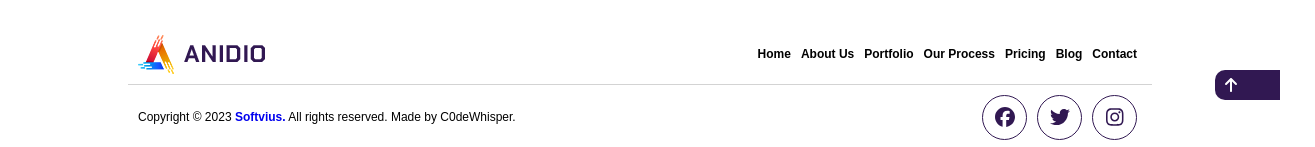
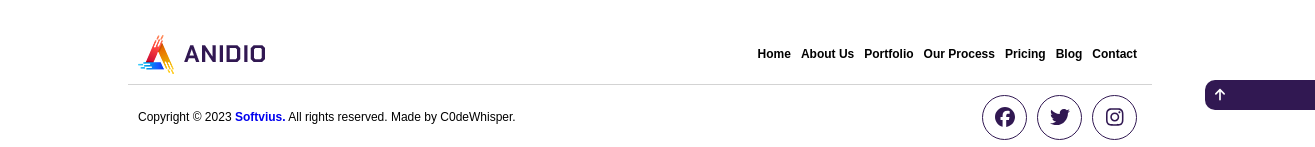
Before and after one commit to gabrielediemmanuele/proj-html-vuejs, a Vue app: page / in a window 1280 px wide. Shown: the part 5270-5417 px from the top of the page, 1315 px wide, since content can reach past the window. Built offline with nearby package versions, Linux system fonts and the light colour scheme; a web font is replaced by a local one.

Commit message:
feat: add backToTop btn library

```diff
--- a/package.json
+++ b/package.json
@@ -14,7 +14,8 @@
     "@fortawesome/free-regular-svg-icons": "^6.4.2",
     "@fortawesome/free-solid-svg-icons": "^6.4.2",
     "@fortawesome/vue-fontawesome": "^3.0.3",
-    "vue": "^3.3.4"
+    "vue": "^3.3.4",
+    "vue-backtotop": "^1.6.1"
   },
   "devDependencies": {
     "@vitejs/plugin-vue": "^4.2.3",
--- a/src/components/AppFooter.vue
+++ b/src/components/AppFooter.vue
@@ -1,4 +1,7 @@
 <script>
+//import BackToTop
+import BackToTop from "vue-backtotop";
+
 export default {
   data() {
     return {
@@ -13,6 +16,7 @@ export default {
       ],
     };
   },
+  components: { BackToTop },
 };
 </script>
 
@@ -45,9 +49,13 @@ export default {
           </div>
         </div>
       </div>
-      <div class="arrow-up">
-        <font-awesome-icon icon="fa-solid fa-arrow-up" />
-      </div>
+      <back-to-top @scrolled="myFunction">
+        <div class="arrow-up">
+          <button type="button" class="btn btn-info btn-to-top">
+            <font-awesome-icon icon="fa-solid fa-arrow-up" />
+          </button>
+        </div>
+      </back-to-top>
     </div>
   </footer>
 </template>
@@ -64,7 +72,7 @@ export default {
   .arrow-up {
     width: 25px;
     height: 25px;
-    padding: 15px 55px 15px 10px;
+    padding: 15px 100px 15px 10px;
     color: white;
     background-color: $purple_color;
     border-radius: 10px 0 0 10px;
@@ -74,13 +82,21 @@ export default {
     justify-content: flex-start;
 
     position: absolute;
-    right: 0px;
-    bottom: 50px;
+    right: -35px;
+    bottom: 40px;
+
+    //btn
+    .btn {
+      color: $white_color;
+      background-color: transparent;
+      border: none;
+    }
 
     &:hover {
       background-color: $orange-color;
       color: $white_color;
       cursor: pointer;
+      border: $orange-color;
     }
   }
 }
```
Also changed, not shown: 1 other file (tests, documents, lock files or other folders).
